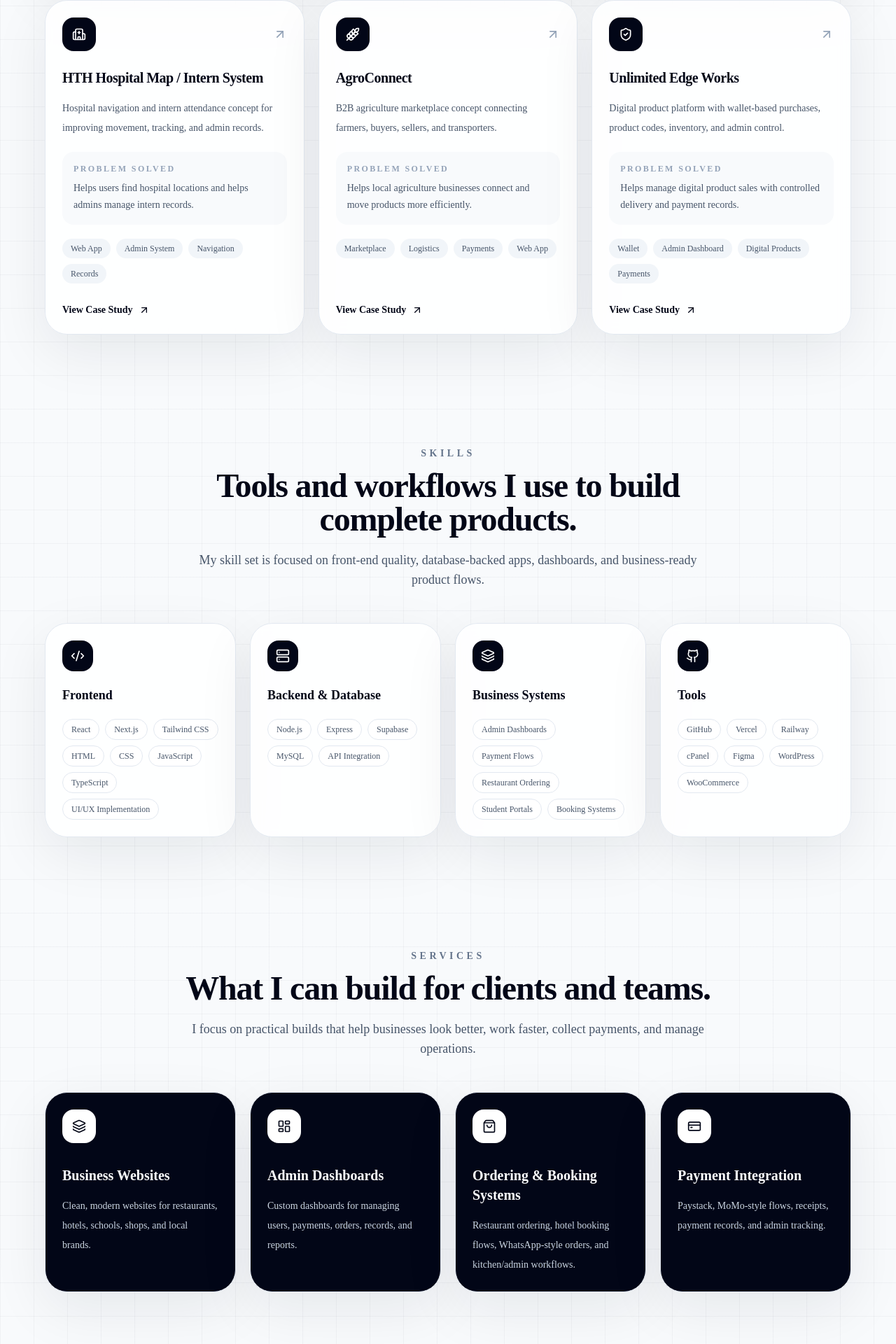
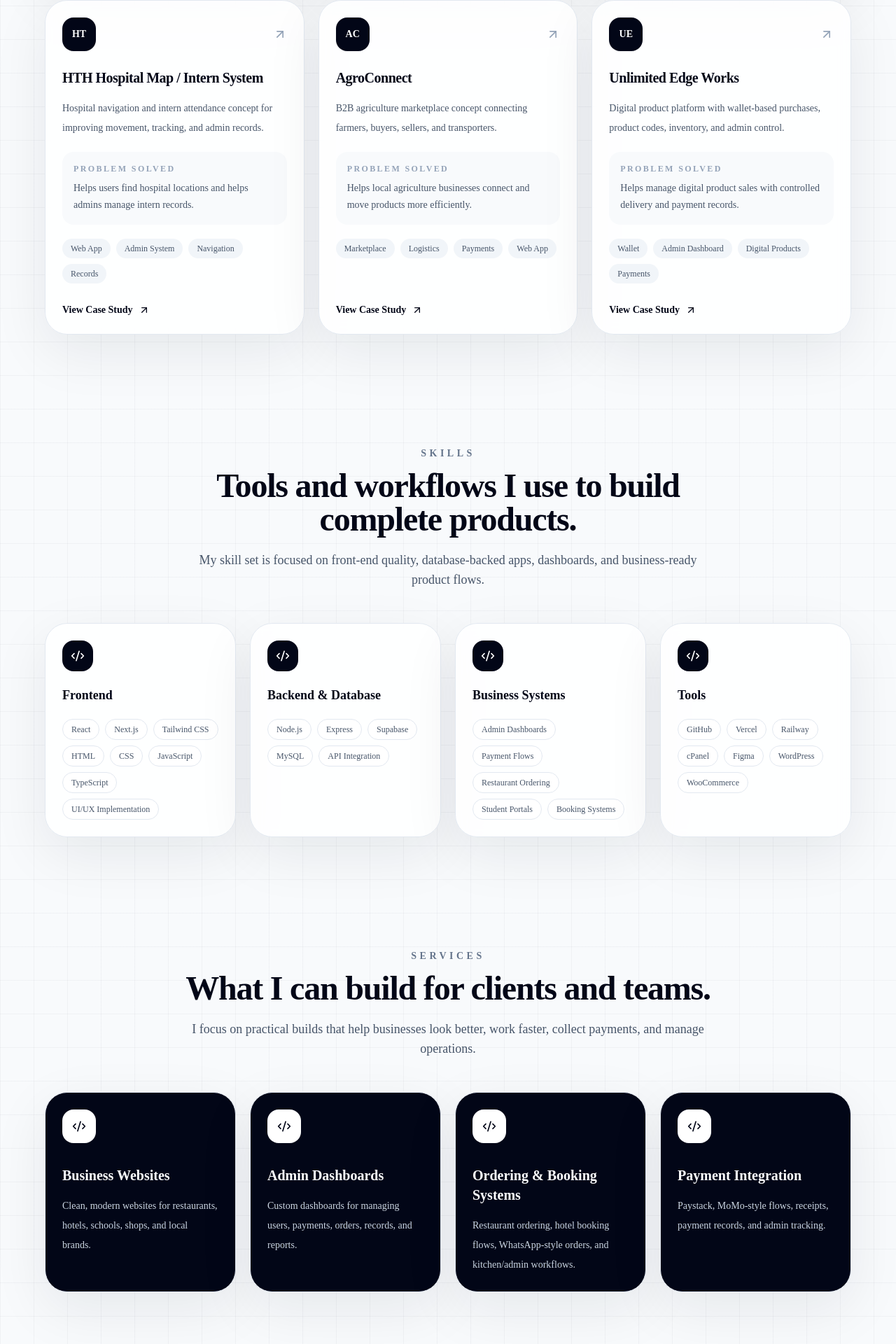
Before and after one commit to hAck404-lab101/-godwin-portfolio, a Next.js app: page / in a window 1280 px wide. Shown: the part 2632-4552 px from the top of the page at 70% size. Built offline with nearby package versions, Linux system fonts and the light colour scheme.

Commit message:
Fix lucide GitHub icon import

```diff
--- a/src/app/page.tsx
+++ b/src/app/page.tsx
@@ -1,104 +1,70 @@
 'use client';
 
 import { motion } from 'framer-motion';
-import {
-  ArrowUpRight,
-  Code2,
-  CreditCard,
-  Github,
-  Hotel,
-  Hospital,
-  LayoutDashboard,
-  Layers3,
-  Mail,
-  MapPin,
-  MessageCircle,
-  Server,
-  ShieldCheck,
-  ShoppingBag,
-  Wheat,
-} from 'lucide-react';
-import type { ElementType } from 'react';
+import { ArrowUpRight, Code2, Mail, MapPin, MessageCircle } from 'lucide-react';
 
 const navItems = ['About', 'Projects', 'Skills', 'Services', 'Contact'];
 
-const projects: Array<{
-  title: string;
-  description: string;
-  problem: string;
-  tags: string[];
-  icon: ElementType;
-}> = [
+const projects = [
   {
     title: 'Chiq-N-Grill Ordering System',
-    description:
-      'Restaurant ordering platform with website, WhatsApp-style ordering, admin/kitchen dashboard, and mobile app concept.',
-    problem:
-      'Helps the restaurant control direct orders and reduce confusion from fake listings or third-party order flow.',
+    description: 'Restaurant ordering platform with website, WhatsApp-style ordering, admin/kitchen dashboard, and mobile app concept.',
+    problem: 'Helps the restaurant control direct orders and reduce confusion from fake listings or third-party order flow.',
     tags: ['Next.js', 'Supabase', 'Tailwind CSS', 'Admin Dashboard', 'Ordering System'],
-    icon: ShoppingBag,
+    initials: 'CG',
   },
   {
     title: 'Dues Management System',
-    description:
-      'Student dues payment and admin management system with login, payment tracking, receipts, and dashboard.',
+    description: 'Student dues payment and admin management system with login, payment tracking, receipts, and dashboard.',
     problem: 'Helps departments manage student dues digitally and reduce manual payment records.',
     tags: ['React', 'Node.js', 'MySQL', 'Paystack', 'Dashboard'],
-    icon: LayoutDashboard,
+    initials: 'DM',
   },
   {
     title: 'Royal Hawk Hotel Website',
-    description:
-      'Hotel website focused on trust, online visibility, booking interest, and business presentation.',
+    description: 'Hotel website focused on trust, online visibility, booking interest, and business presentation.',
     problem: 'Improves the hotel’s digital presence and customer confidence.',
     tags: ['Website', 'SEO', 'Booking Flow', 'Business Website'],
-    icon: Hotel,
+    initials: 'RH',
   },
   {
     title: 'HTH Hospital Map / Intern System',
-    description:
-      'Hospital navigation and intern attendance concept for improving movement, tracking, and admin records.',
+    description: 'Hospital navigation and intern attendance concept for improving movement, tracking, and admin records.',
     problem: 'Helps users find hospital locations and helps admins manage intern records.',
     tags: ['Web App', 'Admin System', 'Navigation', 'Records'],
-    icon: Hospital,
+    initials: 'HT',
   },
   {
     title: 'AgroConnect',
-    description:
-      'B2B agriculture marketplace concept connecting farmers, buyers, sellers, and transporters.',
+    description: 'B2B agriculture marketplace concept connecting farmers, buyers, sellers, and transporters.',
     problem: 'Helps local agriculture businesses connect and move products more efficiently.',
     tags: ['Marketplace', 'Logistics', 'Payments', 'Web App'],
-    icon: Wheat,
+    initials: 'AC',
   },
   {
     title: 'Unlimited Edge Works',
-    description:
-      'Digital product platform with wallet-based purchases, product codes, inventory, and admin control.',
+    description: 'Digital product platform with wallet-based purchases, product codes, inventory, and admin control.',
     problem: 'Helps manage digital product sales with controlled delivery and payment records.',
     tags: ['Wallet', 'Admin Dashboard', 'Digital Products', 'Payments'],
-    icon: ShieldCheck,
+    initials: 'UE',
   },
 ];
 
 const skillGroups = [
   {
     title: 'Frontend',
-    icon: Code2,
     items: ['React', 'Next.js', 'Tailwind CSS', 'HTML', 'CSS', 'JavaScript', 'TypeScript', 'UI/UX Implementation'],
   },
   {
     title: 'Backend & Database',
-    icon: Server,
     items: ['Node.js', 'Express', 'Supabase', 'MySQL', 'API Integration'],
   },
   {
     title: 'Business Systems',
-    icon: Layers3,
     items: ['Admin Dashboards', 'Payment Flows', 'Restaurant Ordering', 'Student Portals', 'Booking Systems'],
   },
   {
     title: 'Tools',
-    icon: Github,
     items: ['GitHub', 'Vercel', 'Railway', 'cPanel', 'Figma', 'WordPress', 'WooCommerce'],
   },
 ];
@@ -107,22 +73,18 @@ const services = [
   {
     title: 'Business Websites',
     description: 'Clean, modern websites for restaurants, hotels, schools, shops, and local brands.',
-    icon: Layers3,
   },
   {
     title: 'Admin Dashboards',
     description: 'Custom dashboards for managing users, payments, orders, records, and reports.',
-    icon: LayoutDashboard,
   },
   {
     title: 'Ordering & Booking Systems',
     description: 'Restaurant ordering, hotel booking flows, WhatsApp-style orders, and kitchen/admin workflows.',
-    icon: ShoppingBag,
   },
   {
     title: 'Payment Integration',
     description: 'Paystack, MoMo-style flows, receipts, payment records, and admin tracking.',
-    icon: CreditCard,
   },
 ];
 
@@ -149,28 +111,19 @@ export default function Home() {
       <header className="fixed left-0 right-0 top-4 z-50 px-4">
         <nav className="glass mx-auto flex max-w-6xl items-center justify-between rounded-full px-4 py-3 shadow-soft md:px-6">
           <a href="#home" className="flex items-center gap-3">
-            <span className="grid h-10 w-10 place-items-center rounded-full bg-slate-950 text-sm font-bold text-white">
-              GS
-            </span>
+            <span className="grid h-10 w-10 place-items-center rounded-full bg-slate-950 text-sm font-bold text-white">GS</span>
             <span className="hidden text-sm font-semibold text-slate-950 sm:inline">Godwin Sozo Kumah</span>
           </a>
 
           <div className="hidden items-center gap-6 md:flex">
             {navItems.map((item) => (
-              <a
-                key={item}
-                href={`#${item.toLowerCase()}`}
-                className="text-sm font-medium text-slate-600 transition hover:text-slate-950"
-              >
+              <a key={item} href={`#${item.toLowerCase()}`} className="text-sm font-medium text-slate-600 transition hover:text-slate-950">
                 {item}
               </a>
             ))}
           </div>
 
-          <a
-            href="#contact"
-            className="rounded-full bg-slate-950 px-5 py-2.5 text-sm font-semibold text-white shadow-sm transition hover:-translate-y-0.5 hover:bg-slate-800"
-          >
+          <a href="#contact" className="rounded-full bg-slate-950 px-5 py-2.5 text-sm font-semibold text-white shadow-sm transition hover:-translate-y-0.5 hover:bg-slate-800">
             Contact
           </a>
         </nav>
@@ -187,38 +140,24 @@ export default function Home() {
               I build clean, functional digital products for real businesses.
             </h1>
             <p className="mt-7 max-w-2xl text-lg leading-8 text-slate-600 md:text-xl">
-              I’m Godwin Sozo Kumah, a front-end and full-stack developer focused on modern web apps,
-              dashboards, business systems, restaurant ordering platforms, and payment-driven products.
+              I’m Godwin Sozo Kumah, a front-end and full-stack developer focused on modern web apps, dashboards, business systems, restaurant ordering platforms, and payment-driven products.
             </p>
             <div className="mt-9 flex flex-col gap-3 sm:flex-row">
-              <a
-                href="#projects"
-                className="inline-flex items-center justify-center gap-2 rounded-full bg-slate-950 px-6 py-3 text-sm font-semibold text-white shadow-lift transition hover:-translate-y-1 hover:bg-slate-800"
-              >
+              <a href="#projects" className="inline-flex items-center justify-center gap-2 rounded-full bg-slate-950 px-6 py-3 text-sm font-semibold text-white shadow-lift transition hover:-translate-y-1 hover:bg-slate-800">
                 View Projects <ArrowUpRight className="h-4 w-4" />
               </a>
-              <a
-                href="#contact"
-                className="inline-flex items-center justify-center rounded-full border border-slate-200 bg-white px-6 py-3 text-sm font-semibold text-slate-950 shadow-sm transition hover:-translate-y-1 hover:shadow-soft"
-              >
+              <a href="#contact" className="inline-flex items-center justify-center rounded-full border border-slate-200 bg-white px-6 py-3 text-sm font-semibold text-slate-950 shadow-sm transition hover:-translate-y-1 hover:shadow-soft">
                 Contact Me
               </a>
             </div>
             <div className="mt-8 flex flex-wrap gap-2">
               {['React', 'Next.js', 'Supabase', 'Node.js', 'Tailwind CSS', 'Payments', 'Dashboards'].map((tag) => (
-                <span key={tag} className="rounded-full border border-slate-200 bg-white/70 px-4 py-2 text-sm text-slate-600">
-                  {tag}
-                </span>
+                <span key={tag} className="rounded-full border border-slate-200 bg-white/70 px-4 py-2 text-sm text-slate-600">{tag}</span>
               ))}
             </div>
           </motion.div>
 
-          <motion.div
-            initial={{ opacity: 0, scale: 0.96, y: 24 }}
-            animate={{ opacity: 1, scale: 1, y: 0 }}
-            transition={{ duration: 0.75, delay: 0.12 }}
-            className="relative"
-          >
+          <motion.div initial={{ opacity: 0, scale: 0.96, y: 24 }} animate={{ opacity: 1, scale: 1, y: 0 }} transition={{ duration: 0.75, delay: 0.12 }} className="relative">
             <div className="rounded-[2rem] border border-slate-200 bg-white/85 p-4 shadow-lift backdrop-blur">
               <div className="rounded-[1.5rem] bg-slate-950 p-5 text-white">
                 <div className="mb-8 flex items-center justify-between">
@@ -233,9 +172,7 @@ export default function Home() {
                   <div className="rounded-3xl bg-white p-5 text-slate-950">
                     <p className="text-sm font-medium text-slate-500">Featured build</p>
                     <h4 className="mt-2 text-2xl font-semibold">Restaurant order control</h4>
-                    <p className="mt-3 text-sm leading-6 text-slate-600">
-                      Web ordering, kitchen/admin dashboard, WhatsApp-style experience, and direct order management.
-                    </p>
+                    <p className="mt-3 text-sm leading-6 text-slate-600">Web ordering, kitchen/admin dashboard, WhatsApp-style experience, and direct order management.</p>
                   </div>
                   <div className="grid grid-cols-2 gap-4">
                     <div className="rounded-3xl bg-white/10 p-5">
@@ -263,22 +200,12 @@ export default function Home() {
           <div className="grid gap-10 lg:grid-cols-[0.8fr_1.2fr]">
             <motion.div {...fadeUp}>
               <p className="text-sm font-semibold uppercase tracking-[0.32em] text-slate-500">About</p>
-              <h2 className="mt-4 text-3xl font-semibold tracking-tight text-slate-950 md:text-5xl">
-                I turn business problems into structured digital systems.
-              </h2>
+              <h2 className="mt-4 text-3xl font-semibold tracking-tight text-slate-950 md:text-5xl">I turn business problems into structured digital systems.</h2>
             </motion.div>
             <motion.div {...fadeUp} className="space-y-6 text-lg leading-9 text-slate-600">
-              <p>
-                I’m an HND ICT student and developer from Ghana with a strong interest in building real-world software
-                for businesses, schools, restaurants, hotels, and organizations.
-              </p>
-              <p>
-                My work focuses on turning business problems into clean digital systems — from ordering platforms and
-                dashboards to payment systems, admin panels, and mobile-friendly web apps.
-              </p>
-              <p>
-                I enjoy building products that are not only beautiful, but useful, structured, and ready for real users.
-              </p>
+              <p>I’m an HND ICT student and developer from Ghana with a strong interest in building real-world software for businesses, schools, restaurants, hotels, and organizations.</p>
+              <p>My work focuses on turning business problems into clean digital systems — from ordering platforms and dashboards to payment systems, admin panels, and mobile-friendly web apps.</p>
+              <p>I enjoy building products that are not only beautiful, but useful, structured, and ready for real users.</p>
             </motion.div>
           </div>
         </div>
@@ -286,26 +213,13 @@ export default function Home() {
 
       <section id="projects" className="px-4 py-20">
         <div className="mx-auto max-w-6xl">
-          <SectionHeader
-            eyebrow="Featured Projects"
-            title="Practical systems built around real business workflows."
-            copy="These projects show how I think through user needs, admin control, payments, records, and clean interfaces."
-          />
+          <SectionHeader eyebrow="Featured Projects" title="Practical systems built around real business workflows." copy="These projects show how I think through user needs, admin control, payments, records, and clean interfaces." />
 
           <div className="grid gap-5 md:grid-cols-2 lg:grid-cols-3">
-            {projects.map((project, index) => {
-              const Icon = project.icon;
-              return (
-                <motion.article
-                  key={project.title}
-                  {...fadeUp}
-                  transition={{ duration: 0.55, delay: index * 0.04 }}
-                  className="group flex min-h-[420px] flex-col rounded-[2rem] border border-slate-200 bg-white/85 p-6 shadow-soft backdrop-blur transition duration-300 hover:-translate-y-2 hover:shadow-lift"
-                >
+            {projects.map((project, index) => (
+              <motion.article key={project.title} {...fadeUp} transition={{ duration: 0.55, delay: index * 0.04 }} className="group flex min-h-[420px] flex-col rounded-[2rem] border border-slate-200 bg-white/85 p-6 shadow-soft backdrop-blur transition duration-300 hover:-translate-y-2 hover:shadow-lift">
                 <div className="mb-6 flex items-center justify-between">
-                    <div className="grid h-12 w-12 place-items-center rounded-2xl bg-slate-950 text-white shadow-sm">
-                      <Icon className="h-5 w-5" />
-                    </div>
+                  <div className="grid h-12 w-12 place-items-center rounded-2xl bg-slate-950 text-sm font-bold text-white shadow-sm">{project.initials}</div>
                   <ArrowUpRight className="h-5 w-5 text-slate-400 transition group-hover:translate-x-1 group-hover:-translate-y-1 group-hover:text-slate-950" />
                 </div>
                 <h3 className="text-xl font-semibold tracking-tight text-slate-950">{project.title}</h3>
@@ -316,125 +230,65 @@ export default function Home() {
                 </div>
                 <div className="mt-5 flex flex-wrap gap-2">
                   {project.tags.map((tag) => (
-                      <span key={tag} className="rounded-full bg-slate-100 px-3 py-1.5 text-xs font-medium text-slate-600">
-                        {tag}
-                      </span>
+                    <span key={tag} className="rounded-full bg-slate-100 px-3 py-1.5 text-xs font-medium text-slate-600">{tag}</span>
                   ))}
                 </div>
-                  <a
-                    href="#contact"
-                    className="mt-auto inline-flex items-center gap-2 pt-7 text-sm font-semibold text-slate-950"
-                  >
-                    View Case Study <ArrowUpRight className="h-4 w-4" />
-                  </a>
+                <a href="#contact" className="mt-auto inline-flex items-center gap-2 pt-7 text-sm font-semibold text-slate-950">View Case Study <ArrowUpRight className="h-4 w-4" /></a>
               </motion.article>
-              );
-            })}
+            ))}
           </div>
         </div>
       </section>
 
       <section id="skills" className="px-4 py-20">
         <div className="mx-auto max-w-6xl">
-          <SectionHeader
-            eyebrow="Skills"
-            title="Tools and workflows I use to build complete products."
-            copy="My skill set is focused on front-end quality, database-backed apps, dashboards, and business-ready product flows."
-          />
+          <SectionHeader eyebrow="Skills" title="Tools and workflows I use to build complete products." copy="My skill set is focused on front-end quality, database-backed apps, dashboards, and business-ready product flows." />
 
           <div className="grid gap-5 md:grid-cols-2 lg:grid-cols-4">
-            {skillGroups.map((group, index) => {
-              const Icon = group.icon;
-              return (
-                <motion.div
-                  key={group.title}
-                  {...fadeUp}
-                  transition={{ duration: 0.55, delay: index * 0.05 }}
-                  className="rounded-[2rem] border border-slate-200 bg-white/85 p-6 shadow-soft backdrop-blur"
-                >
-                  <div className="mb-5 grid h-11 w-11 place-items-center rounded-2xl bg-slate-950 text-white">
-                    <Icon className="h-5 w-5" />
-                  </div>
+            {skillGroups.map((group, index) => (
+              <motion.div key={group.title} {...fadeUp} transition={{ duration: 0.55, delay: index * 0.05 }} className="rounded-[2rem] border border-slate-200 bg-white/85 p-6 shadow-soft backdrop-blur">
+                <div className="mb-5 grid h-11 w-11 place-items-center rounded-2xl bg-slate-950 text-white"><Code2 className="h-5 w-5" /></div>
                 <h3 className="text-lg font-semibold text-slate-950">{group.title}</h3>
                 <div className="mt-5 flex flex-wrap gap-2">
                   {group.items.map((item) => (
-                      <span key={item} className="rounded-full border border-slate-200 bg-white px-3 py-1.5 text-xs font-medium text-slate-600">
-                        {item}
-                      </span>
+                    <span key={item} className="rounded-full border border-slate-200 bg-white px-3 py-1.5 text-xs font-medium text-slate-600">{item}</span>
                   ))}
                 </div>
               </motion.div>
-              );
-            })}
+            ))}
           </div>
         </div>
       </section>
 
       <section id="services" className="px-4 py-20">
         <div className="mx-auto max-w-6xl">
-          <SectionHeader
-            eyebrow="Services"
-            title="What I can build for clients and teams."
-            copy="I focus on practical builds that help businesses look better, work faster, collect payments, and manage operations."
-          />
+          <SectionHeader eyebrow="Services" title="What I can build for clients and teams." copy="I focus on practical builds that help businesses look better, work faster, collect payments, and manage operations." />
 
           <div className="grid gap-5 md:grid-cols-2 lg:grid-cols-4">
-            {services.map((service, index) => {
-              const Icon = service.icon;
-              return (
-                <motion.div
-                  key={service.title}
-                  {...fadeUp}
-                  transition={{ duration: 0.55, delay: index * 0.05 }}
-                  className="group rounded-[2rem] border border-slate-200 bg-slate-950 p-6 text-white shadow-soft transition hover:-translate-y-2 hover:shadow-lift"
-                >
-                  <div className="mb-8 grid h-12 w-12 place-items-center rounded-2xl bg-white text-slate-950">
-                    <Icon className="h-5 w-5" />
-                  </div>
+            {services.map((service, index) => (
+              <motion.div key={service.title} {...fadeUp} transition={{ duration: 0.55, delay: index * 0.05 }} className="group rounded-[2rem] border border-slate-200 bg-slate-950 p-6 text-white shadow-soft transition hover:-translate-y-2 hover:shadow-lift">
+                <div className="mb-8 grid h-12 w-12 place-items-center rounded-2xl bg-white text-slate-950"><Code2 className="h-5 w-5" /></div>
                 <h3 className="text-xl font-semibold">{service.title}</h3>
                 <p className="mt-4 text-sm leading-7 text-slate-300">{service.description}</p>
               </motion.div>
-              );
-            })}
+            ))}
           </div>
         </div>
       </section>
 
       <section id="contact" className="px-4 py-20">
-        <motion.div
-          {...fadeUp}
-          className="mx-auto max-w-6xl overflow-hidden rounded-[2.25rem] bg-slate-950 p-8 text-white shadow-lift md:p-14"
-        >
+        <motion.div {...fadeUp} className="mx-auto max-w-6xl overflow-hidden rounded-[2.25rem] bg-slate-950 p-8 text-white shadow-lift md:p-14">
           <div className="grid gap-10 lg:grid-cols-[1.15fr_0.85fr] lg:items-end">
             <div>
               <p className="text-sm font-semibold uppercase tracking-[0.32em] text-slate-400">Contact</p>
-              <h2 className="mt-5 max-w-3xl text-4xl font-semibold tracking-tight md:text-6xl">
-                Have a project, job opportunity, or business idea?
-              </h2>
-              <p className="mt-6 max-w-2xl text-lg leading-8 text-slate-300">
-                Let’s build something clean, useful, and ready for real users.
-              </p>
+              <h2 className="mt-5 max-w-3xl text-4xl font-semibold tracking-tight md:text-6xl">Have a project, job opportunity, or business idea?</h2>
+              <p className="mt-6 max-w-2xl text-lg leading-8 text-slate-300">Let’s build something clean, useful, and ready for real users.</p>
             </div>
 
             <div className="grid gap-3 sm:grid-cols-3 lg:grid-cols-1">
-              <a
-                href="mailto:kumahgodwin32@gmail.com"
-                className="inline-flex items-center justify-between rounded-full bg-white px-5 py-3 text-sm font-semibold text-slate-950 transition hover:-translate-y-1"
-              >
-                Email Me <Mail className="h-4 w-4" />
-              </a>
-              <a
-                href="https://wa.me/233000000000"
-                className="inline-flex items-center justify-between rounded-full border border-white/15 px-5 py-3 text-sm font-semibold text-white transition hover:-translate-y-1 hover:bg-white/10"
-              >
-                WhatsApp <MessageCircle className="h-4 w-4" />
-              </a>
-              <a
-                href="https://github.com/hAck404-lab101"
-                className="inline-flex items-center justify-between rounded-full border border-white/15 px-5 py-3 text-sm font-semibold text-white transition hover:-translate-y-1 hover:bg-white/10"
-              >
-                GitHub <Github className="h-4 w-4" />
-              </a>
+              <a href="mailto:kumahgodwin32@gmail.com" className="inline-flex items-center justify-between rounded-full bg-white px-5 py-3 text-sm font-semibold text-slate-950 transition hover:-translate-y-1">Email Me <Mail className="h-4 w-4" /></a>
+              <a href="https://wa.me/233000000000" className="inline-flex items-center justify-between rounded-full border border-white/15 px-5 py-3 text-sm font-semibold text-white transition hover:-translate-y-1 hover:bg-white/10">WhatsApp <MessageCircle className="h-4 w-4" /></a>
+              <a href="https://github.com/hAck404-lab101" className="inline-flex items-center justify-between rounded-full border border-white/15 px-5 py-3 text-sm font-semibold text-white transition hover:-translate-y-1 hover:bg-white/10">GitHub <Code2 className="h-4 w-4" /></a>
             </div>
           </div>
         </motion.div>
```
Lines whose indentation alone changed are shown as unchanged.
